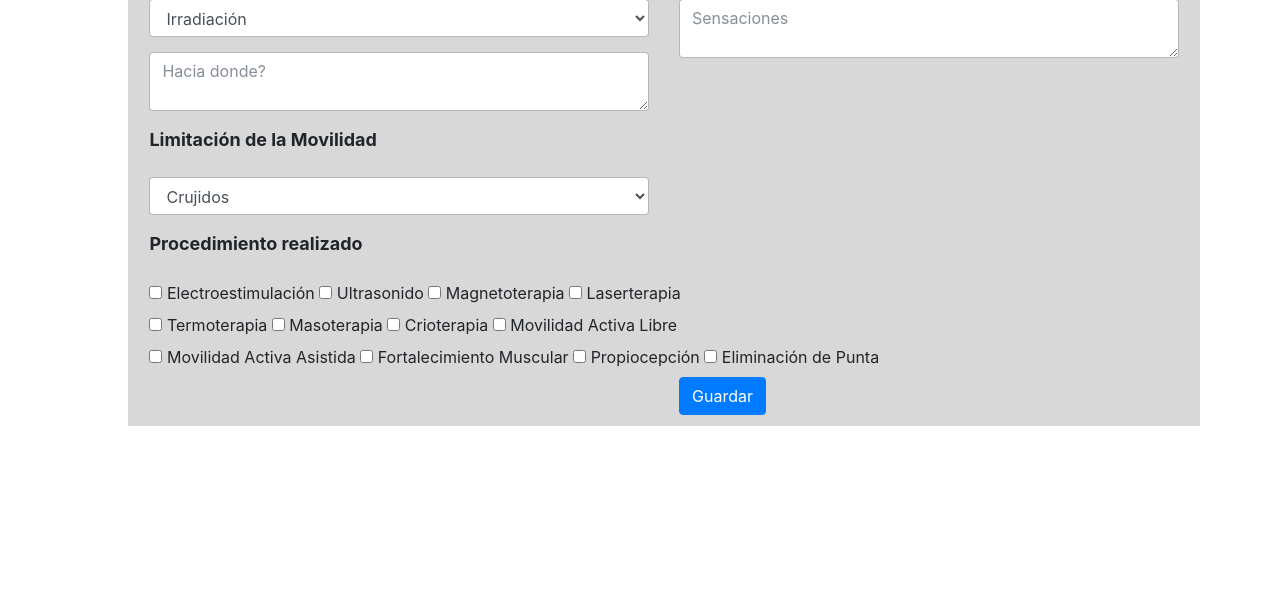
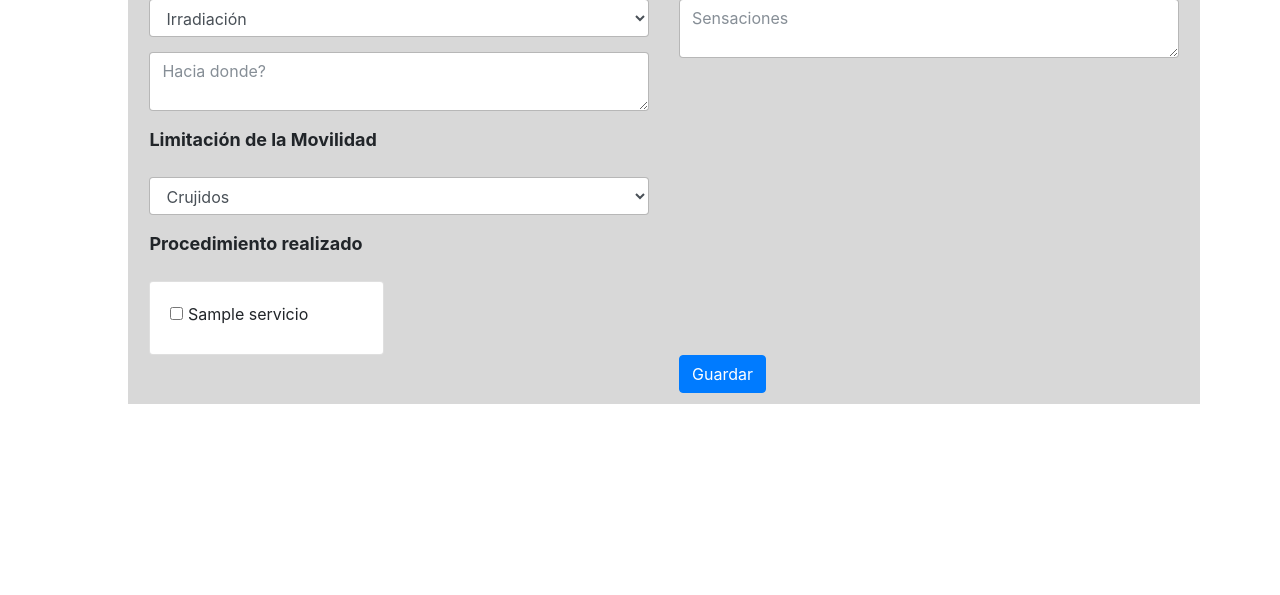
Before and after one commit to jefcodev/villamedyc, a PHP site: page /paginas/evaluacion_paciente.php?consulta_fisio_id=1 in a window 1280 px wide. Shown: the part 929-1524 px from the top of the page. Run offline with PHP 8.4, Linux system fonts and the light colour scheme; the visitor is signed in with stand-in values (Sample User, id 1); tables that the repository leaves empty or names only in its code hold one stand-in row (values such as "Sample post").

Commit message:
Servicios en evaluacion fisioterapeuta

```diff
--- a/paginas/evaluacion_paciente.php
+++ b/paginas/evaluacion_paciente.php
@@ -93,6 +93,34 @@ $id_cita = $_GET['consulta_fisio_id'];
 
                 <b style="font-size: 18px">Procedimiento realizado</b><br><br>
                 <div class="row">
+                    <?php
+                    $sql = "SELECT * FROM servicios";
+                    $result = $mysqli->query($sql);
+                    if ($result->num_rows > 0) {
+                        while ($row = $result->fetch_assoc()) {
+                            $nombre = $row['titulo_servicio'];
+                            $id_servicio = $row['id_servicio'];
+                            echo "<div class='col-md-3'>
+                                    <div class='card'>
+                                        <div class='card-body'>
+                                            <input type='checkbox' name='$nombre' id='$id_servicio'>
+                                            <label for='$nombre'>$nombre</label>
+                                        </div>
+                                    </div>
+                                </div>";
+                        }
+                    } else {
+                        echo "<div class='col-md-3'>
+                                    <div class='card'>
+                                        <div class='card-body'>
+                                            <label >No hay servicios disponibles.</label>
+                                        </div>
+                                    </div>
+                                </div>";
+                    }
+                    ?>
+                </div>
+                <!-- <div class="row">
                     <div class="col-md-12">
                         <input type="checkbox" name="electroestimulacion" id="electroestimulacion">
                         <label for="electroestimulacion">Electroestimulación</label>
@@ -123,7 +151,7 @@ $id_cita = $_GET['consulta_fisio_id'];
                         <input type="checkbox" name="epunta" id="epunta">
                         <label for="epunta">Eliminación de Punta</label>
                     </div>
-                </div>
+                </div> -->
 
                 <div class="row">
                     <div class="col-md-6">
```
